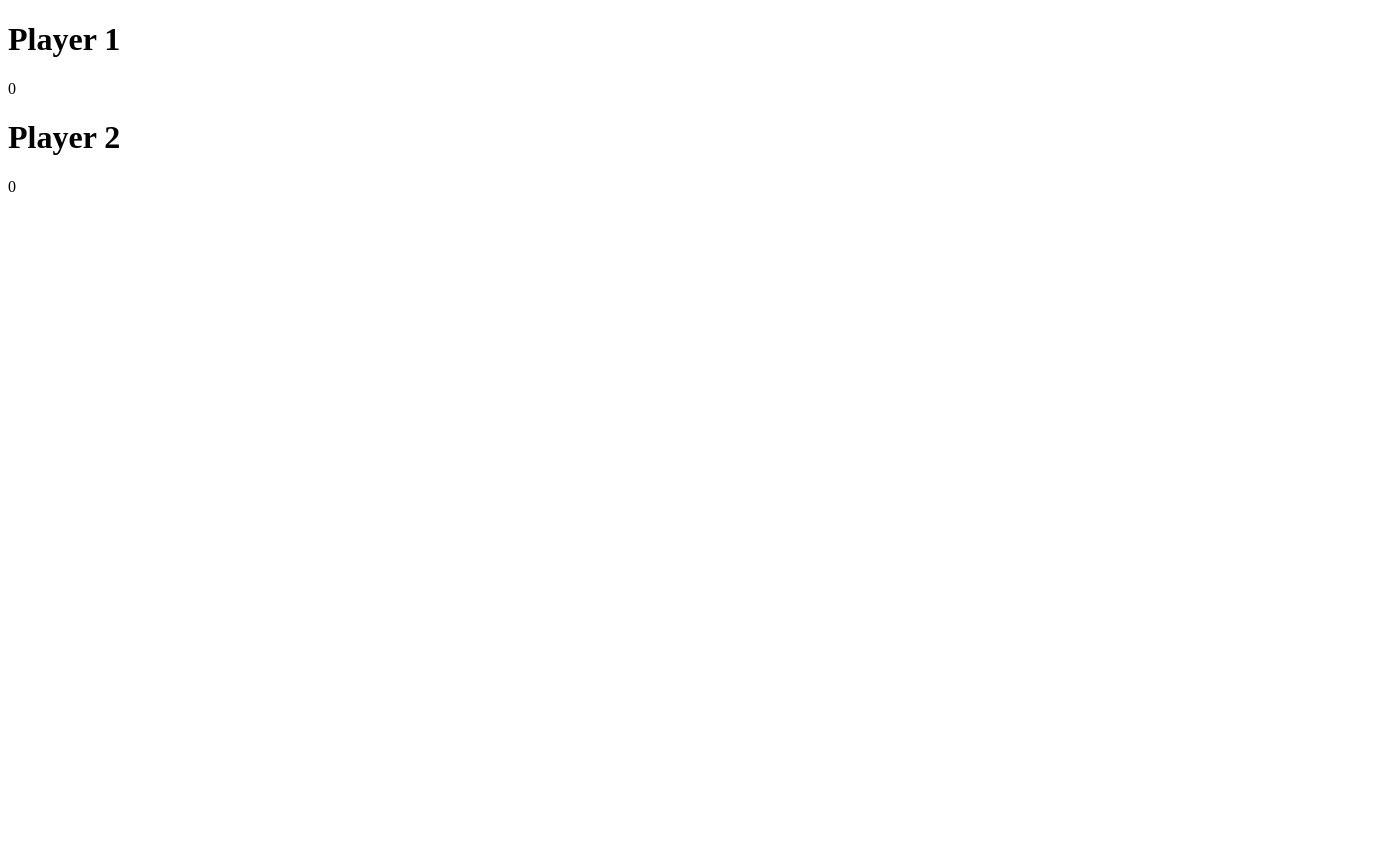
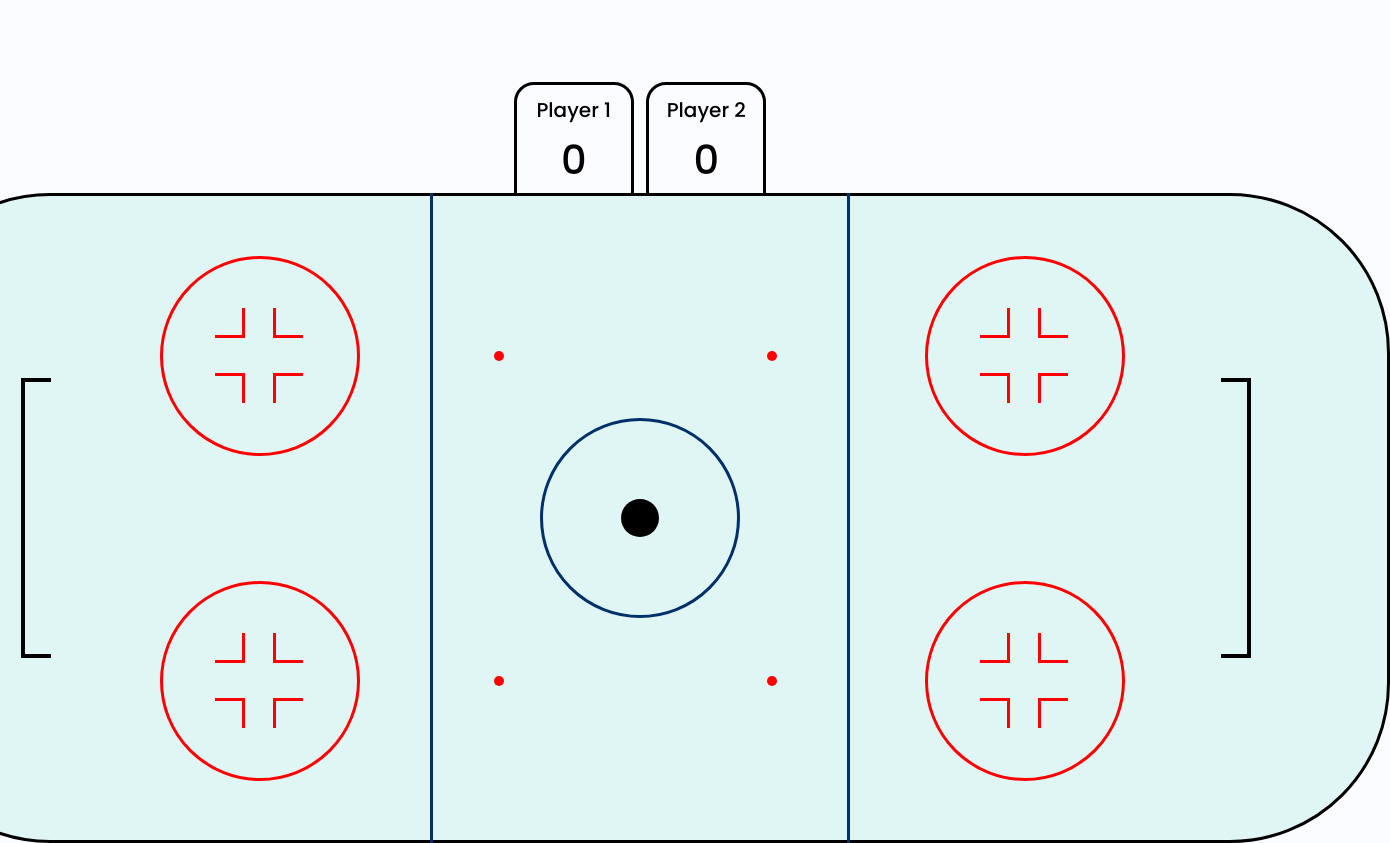
Before and after one commit to Hoquei/Front, a plain HTML site: page index.html in a window 1280 px wide. Shown: the whole page, 1390 px wide, since content can reach past the window. Before the commit the page ends 800 px from the top, so only its background shows below. Drawn offline with Linux system fonts and the light colour scheme; the site is published under a folder, as on GitHub Pages, so addresses that start at the root find nothing.

Commit message:
Arrumar bug de css

```diff
--- a/index.html
+++ b/index.html
@@ -9,7 +9,7 @@
     <meta name="viewport" content="width=device-width, initial-scale=1.0">
 
     <!-- CSS -->
-    <link rel="stylesheet" href="/global.css">
+    <link rel="stylesheet" href="global.css">
 
     <!-- FONTS -->
     <link rel="preconnect" href="https://fonts.gstatic.com">
```
